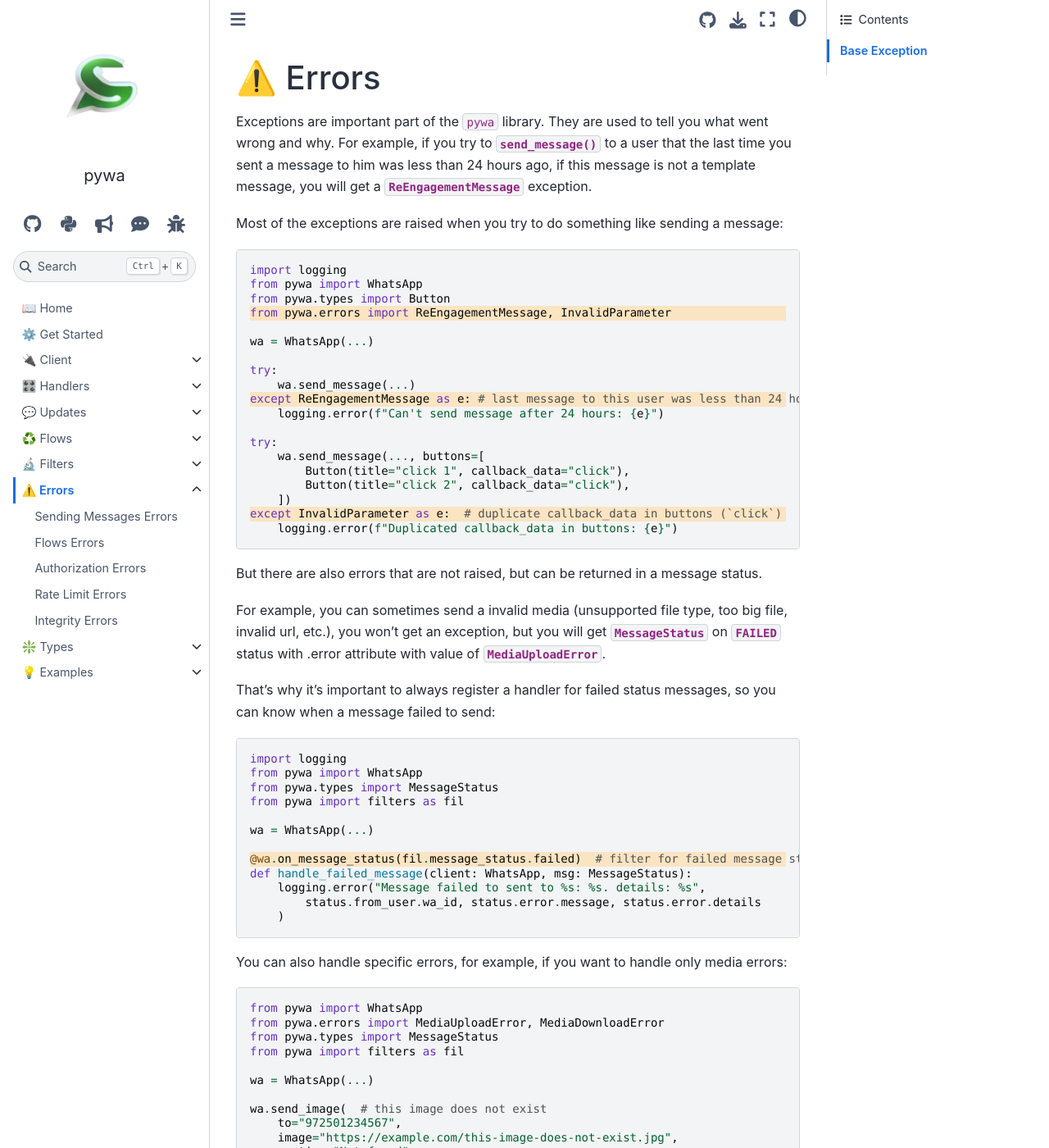
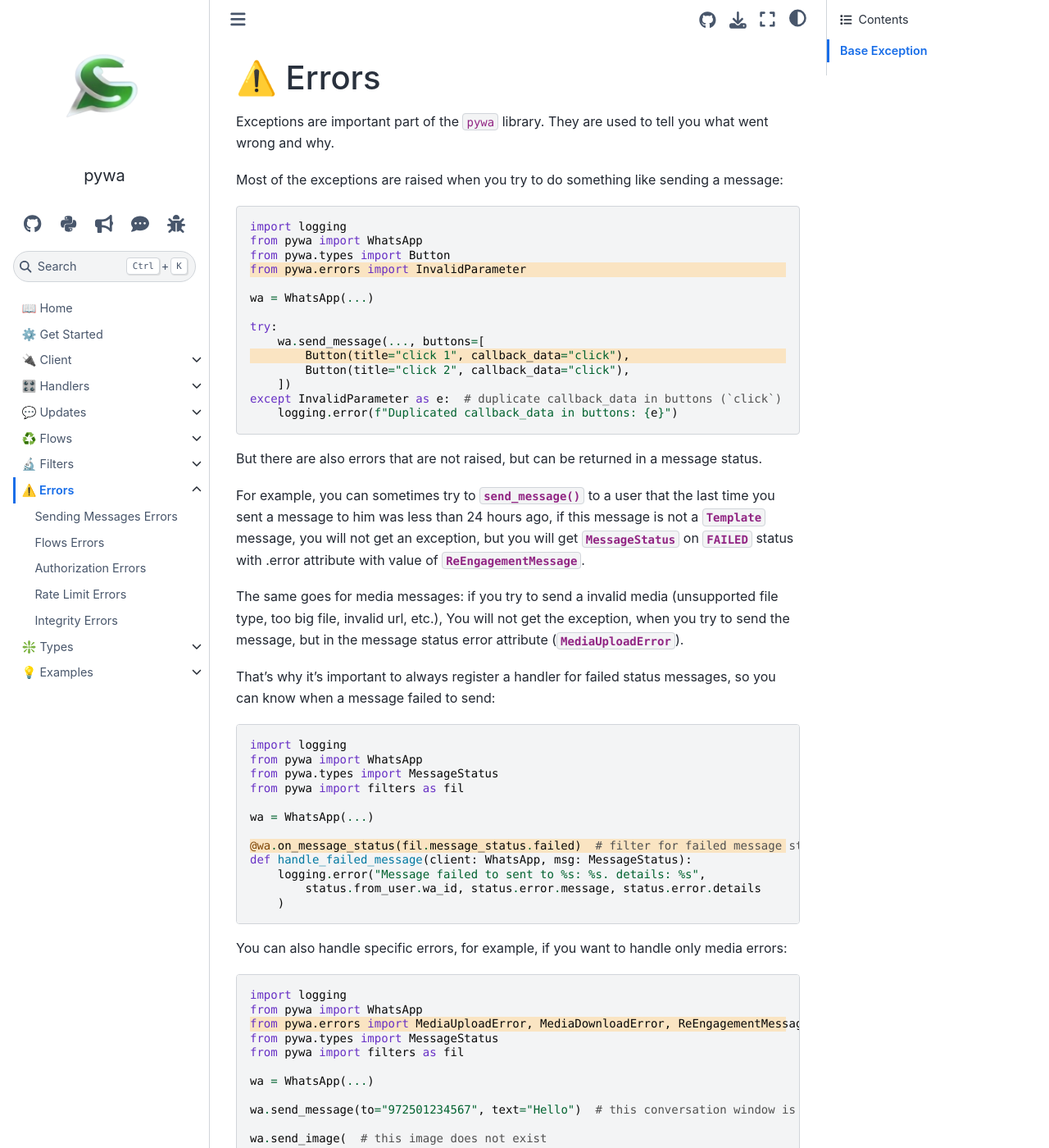
Before and after one commit to david-lev/pywa, a Sphinx documentation site: the page built from docs/source/content/errors/overview.rst, in a window 1280 px wide and 1400 px high. Shown: the whole window at 82% size. Built offline with Sphinx 7.4.7 and the Sphinx Book theme 1.1.4, drawn with Linux system fonts in a browser that asks for light colours; the version number is read from the project's files by our own code; some of the changed text lies outside the part shown.

Commit message:
[docs] update errors overview

```diff
--- a/docs/source/content/errors/overview.rst
+++ b/docs/source/content/errors/overview.rst
@@ -4,8 +4,6 @@
 .. currentmodule:: pywa.errors
 
 Exceptions are important part of the ``pywa`` library. They are used to tell you what went wrong and why.
-For example, if you try to :meth:`~pywa.client.WhatsApp.send_message` to a user that the last time you sent a message to him was less than 24 hours ago,
-if this message is not a template message, you will get a :class:`~ReEngagementMessage` exception.
 
 Most of the exceptions are raised when you try to do something like sending a message:
 
@@ -15,14 +13,9 @@ Most of the exceptions are raised when you try to do something like sending a me
     import logging
     from pywa import WhatsApp
     from pywa.types import Button
-    from pywa.errors import ReEngagementMessage, InvalidParameter
+    from pywa.errors import InvalidParameter
 
     wa = WhatsApp(...)
-
-    try:
-        wa.send_message(...)
-    except ReEngagementMessage as e: # last message to this user was less than 24 hours ago
-        logging.error(f"Can't send message after 24 hours: {e}")
 
     try:
         wa.send_message(..., buttons=[
@@ -35,9 +28,14 @@ Most of the exceptions are raised when you try to do something like sending a me
 
 But there are also errors that are not raised, but can be returned in a message status.
 
-For example, you can sometimes send a invalid media (unsupported file type, too big file, invalid url, etc.),
-you won't get an exception, but you will get :class:`~pywa.types.message_status.MessageStatus` on :class:`~pywa.types.message_status.MessageStatusType.FAILED`
-status with .error attribute with value of :class:`~pywa.errors.MediaUploadError`.
+For example, you can sometimes try to :meth:`~pywa.client.WhatsApp.send_message` to a user that the last time you sent a message to him was less than 24 hours ago,
+if this message is not a :class:`~pywa.types.template.Template` message, you will not get an exception,
+but you will get :class:`~pywa.types.message_status.MessageStatus` on :class:`~pywa.types.message_status.MessageStatusType.FAILED`
+status with .error attribute with value of :class:`~pywa.errors.ReEngagementMessage`.
+
+The same goes for media messages: if you try to send a invalid media (unsupported file type, too big file, invalid url, etc.),
+You will not get the exception, when you try to send the message, but in the message status error attribute (:class:`~pywa.errors.MediaUploadError`).
+
 
 That's why it's important to always register a handler for failed status messages, so you can know when a message failed to send:
 
@@ -61,14 +59,17 @@ That's why it's important to always register a handler for failed status message
 You can also handle specific errors, for example, if you want to handle only media errors:
 
 .. code-block:: python
-    :emphasize-lines: 20
+    :emphasize-lines: 3, 23, 29
 
+    import logging
     from pywa import WhatsApp
-    from pywa.errors import MediaUploadError, MediaDownloadError
+    from pywa.errors import MediaUploadError, MediaDownloadError, ReEngagementMessage
     from pywa.types import MessageStatus
     from pywa import filters as fil
 
     wa = WhatsApp(...)
+
+    wa.send_message(to="972501234567", text="Hello")  # this conversation window is closed (24 hours passed)
 
     wa.send_image(  # this image does not exist
         to="972501234567",
@@ -82,6 +83,12 @@ You can also handle specific errors, for example, if you want to handle only med
         filename="big.pdf"
     )
 
+    @wa.on_message_status(fil.message_status.failed_with(ReEngagementMessage))
+    def handle_failed_reengagement(client: WhatsApp, msg: MessageStatus):
+        logging.error("Message failed to sent to %s: %s. details: %s",
+            status.from_user.wa_id, status.error.message, status.error.details
+        )
+
     @wa.on_message_status(fil.message_status.failed_with(MediaUploadError, MediaDownloadError))
     def handle_failed_sent_media(client: WhatsApp, msg: MessageStatus):
         if isinstance(msg.error, MediaUploadError):
```
Also changed, not shown: other parts of docs/source/content/errors/overview.rst (+3 -1 lines).
